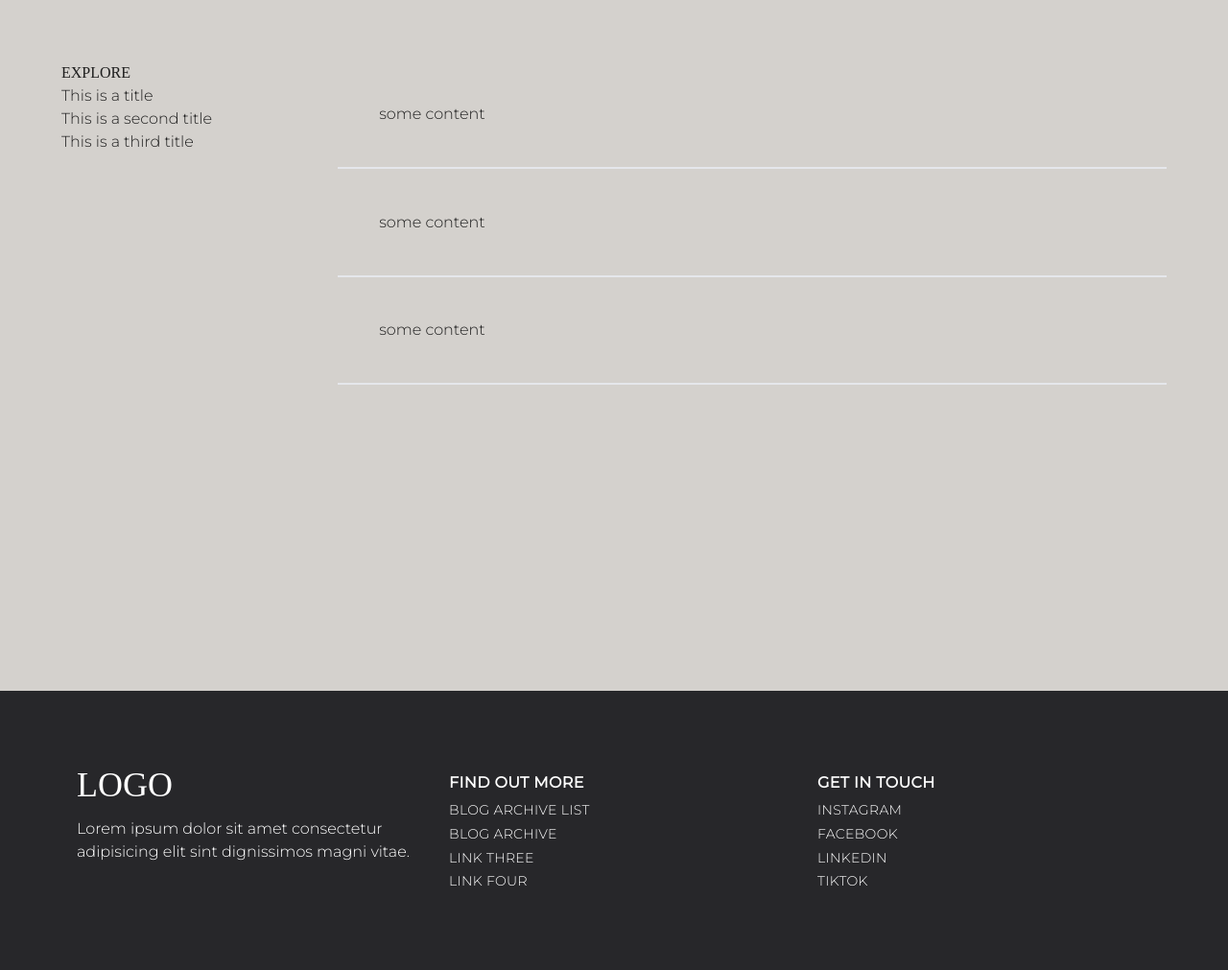
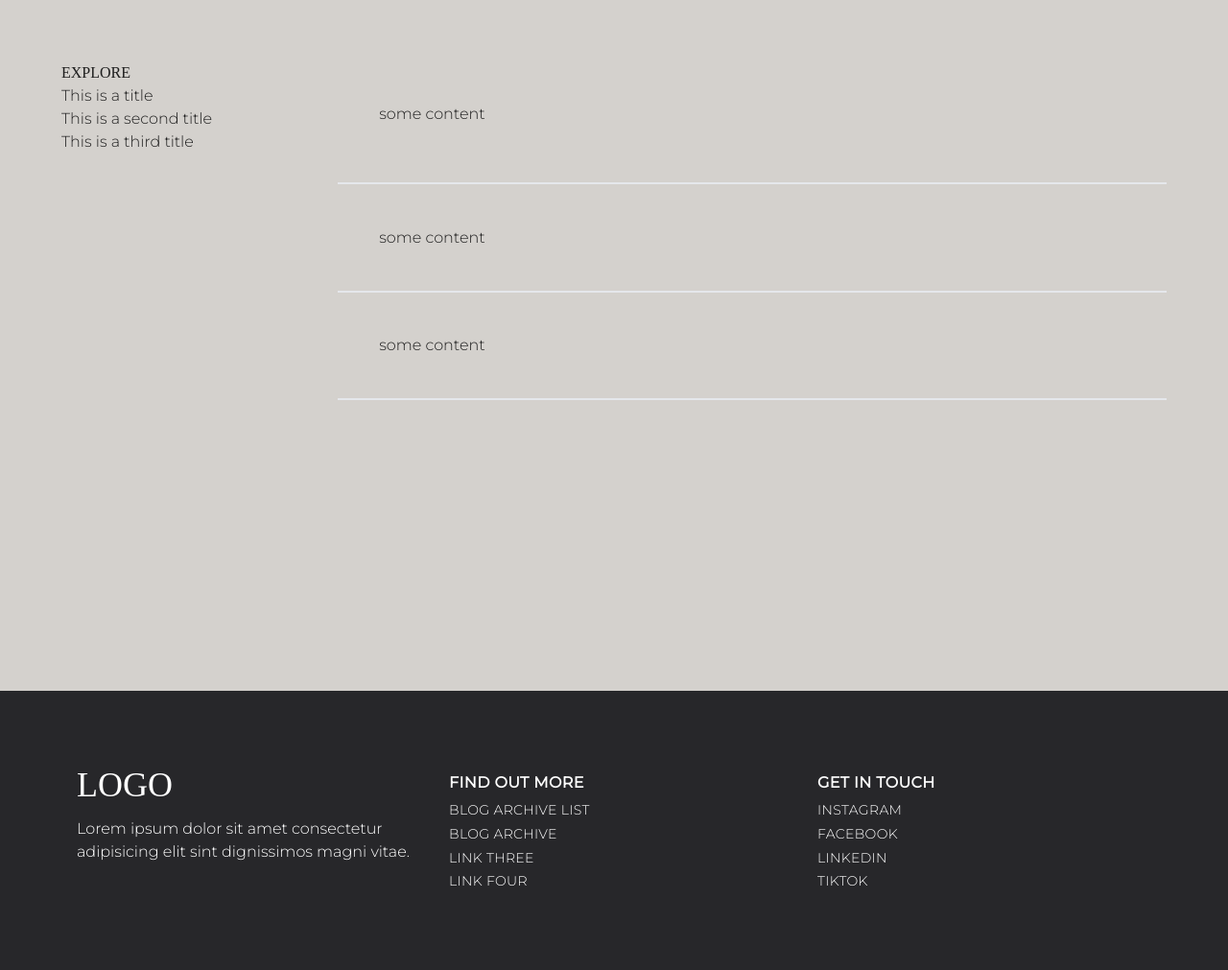
Before and after one commit to JuliaRees/jekyll-tailwind-magazine-personal, a Jekyll site: the page built from members-area.html, in a window 1280 px wide. Shown: the part 320-1331 px from the top of the page at 96% size. Built offline with Jekyll 4.4.1, drawn with Linux system fonts in a browser that asks for light colours; nearby versions of some CDN libraries; some web fonts are replaced; comment, search, counter and statistics services are not loaded; a style sheet for code colours, icons or effects is not loaded.

Commit message:
Updated 1 file via CloudCannon.

```diff
--- a/members-area.html
+++ b/members-area.html
@@ -1,14 +1,13 @@
 ---
 layout: default
 members-content:
-    - title: This is a title
-      content_html: some content
-    - title: This is a second title
-      content_html: some content
-    - title: This is a third title
-      content_html: some content
+  - title: This is a title
+    content_html: <p>some content</p>
+  - title: This is a second title
+    content_html: some content
+  - title: This is a third title
+    content_html: some content
 ---
-
 <!----image banner block---->
 
 <section class="p-5p bg-cover bg-center min-h-40 text-white flex items-center" style="background-image: url('/images/blog-bg-17.jpg')">
```
